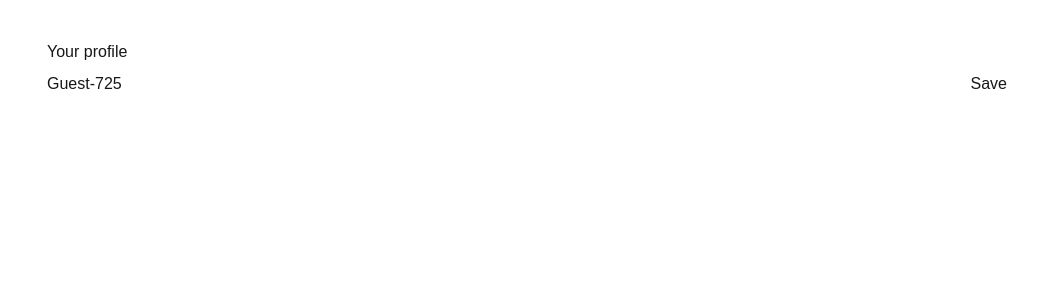
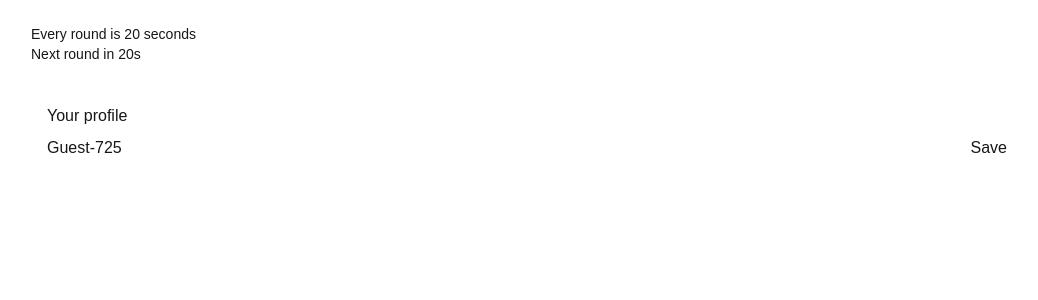
Before and after one commit to DmytroLysachenko/type-racer, a Next.js app: page / in a window 1280 px wide. Shown: the top 300 px of the page, without its empty margins (113-1151 px from the left). Built offline with nearby package versions, Linux system fonts and the light colour scheme.

Commit message:
Added timer and useRound hook for round time/sentence control.

```diff
--- a/app/page.tsx
+++ b/app/page.tsx
@@ -1,10 +1,20 @@
 "use client";
 
 import { ProfileCard } from "@/components/Profile";
+import { Timer } from "@/components/Timer";
+import { useRound } from "@/lib/hooks/useRound";
+import { useEffect, useRef } from "react";
 
 export default function Page() {
+  const { round, secondsLeft } = useRound();
+  const roundIdRef = useRef(round.id);
+  useEffect(() => {
+    roundIdRef.current = round.id;
+  }, [round.id]);
+
   return (
     <div className="mx-auto max-w-5xl px-4 py-6 space-y-6">
+      <Timer secondsLeft={secondsLeft} />
       <ProfileCard />
     </div>
   );
--- /dev/null
+++ b/components/Timer.tsx
@@ -0,0 +1,12 @@
+"use client";
+
+export function Timer({ secondsLeft }: { secondsLeft: number }) {
+  return (
+    <div className="text-sm ">
+      <p>Every round is 20 seconds</p>
+      <p>
+        Next round in <span suppressHydrationWarning>{secondsLeft}s</span>
+      </p>
+    </div>
+  );
+}
--- /dev/null
+++ b/lib/constants/index.ts
@@ -0,0 +1,20 @@
+export const ROUND_SECONDS = 20;
+export const SENTENCES = [
+  "The quick brown fox jumps over the lazy dog as the sun sets.",
+  "Typing is a skill that takes practice to master with great patience.",
+  "Clean and simple code is always direct and easy for developers to read.",
+  "Tests are the vital safety net that allows you to move with great speed.",
+  "Simplicity is an essential prerequisite for achieving ultimate reliability.",
+  "A journey of a thousand miles always begins with a single step forward.",
+  "The secret to a good day is having a great cup of coffee in the morning.",
+  "Learning to code is a journey that is filled with a thousand keystrokes.",
+  "Debugging is a lot like being a detective in a confusing crime movie.",
+  "The best kind of code to write is the one that is not there at all.",
+  "The future truly belongs to those who believe in the beauty of their dreams.",
+  "Success is not final, and failure is not fatal, so keep going.",
+  "Change your thoughts and you will be able to change your entire world.",
+  "The greatest glory is living is not in never falling, but in rising.",
+  "In the middle of every difficulty lies a great and new opportunity.",
+  "The best way to predict the future is to simply go out and create it.",
+  "If you want to live a happy life, tie it to a goal, not people.",
+];
--- /dev/null
+++ b/lib/hooks/useRound.ts
@@ -0,0 +1,17 @@
+import { useEffect, useMemo, useState } from "react";
+import { getCurrentRound } from "../utils/rounds";
+
+export function useRound() {
+  const [now, setNow] = useState(() => Date.now());
+
+  useEffect(() => {
+    const id = setInterval(() => setNow(Date.now()), 250);
+    return () => clearInterval(id);
+  }, []);
+
+  const round = useMemo(() => getCurrentRound(now), [now]);
+
+  const secondsLeft = Math.max(Math.ceil((round.endsAt - now) / 1000), 0);
+
+  return { round, secondsLeft };
+}
--- /dev/null
+++ b/lib/utils/rounds.ts
@@ -0,0 +1,17 @@
+import { ROUND_SECONDS, SENTENCES } from "../constants";
+
+export type RoundInfo = {
+  id: number;
+  endsAt: number;
+  sentence: string;
+};
+
+export function getCurrentRound(now: number = Date.now()): RoundInfo {
+  const id = Math.floor(now / (ROUND_SECONDS * 1000));
+
+  const endsAt = (id + 1) * ROUND_SECONDS * 1000;
+
+  const sentence = SENTENCES[id % SENTENCES.length];
+
+  return { id, endsAt, sentence };
+}
```
